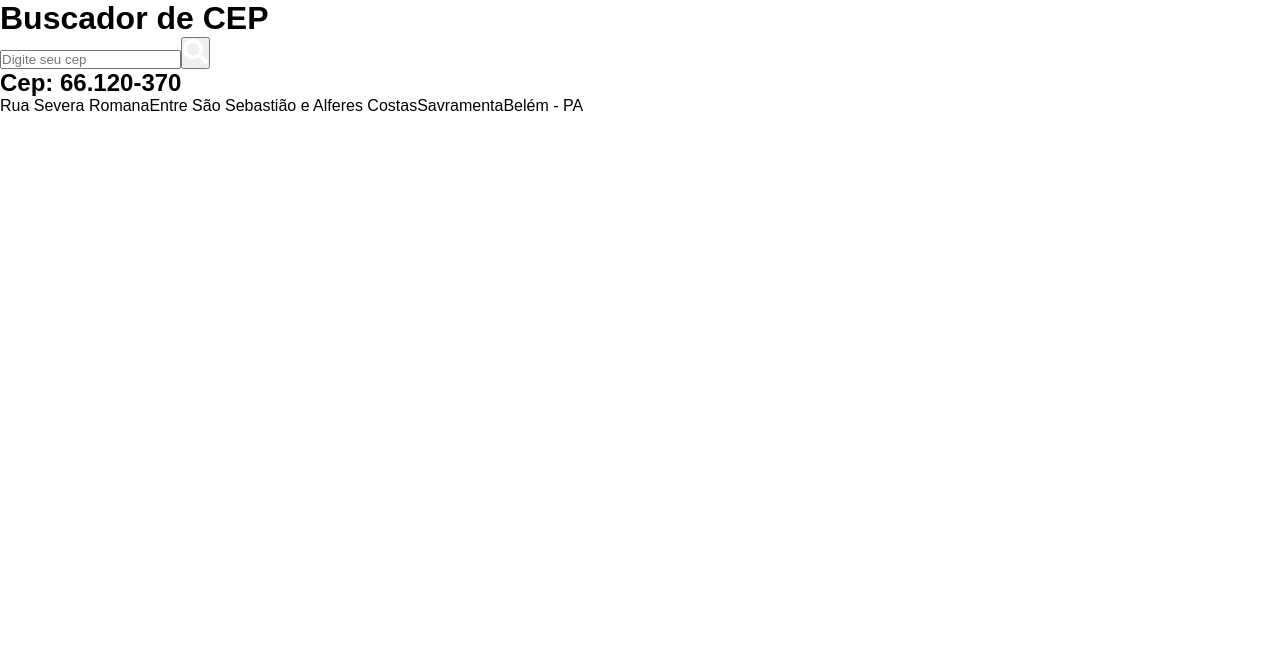
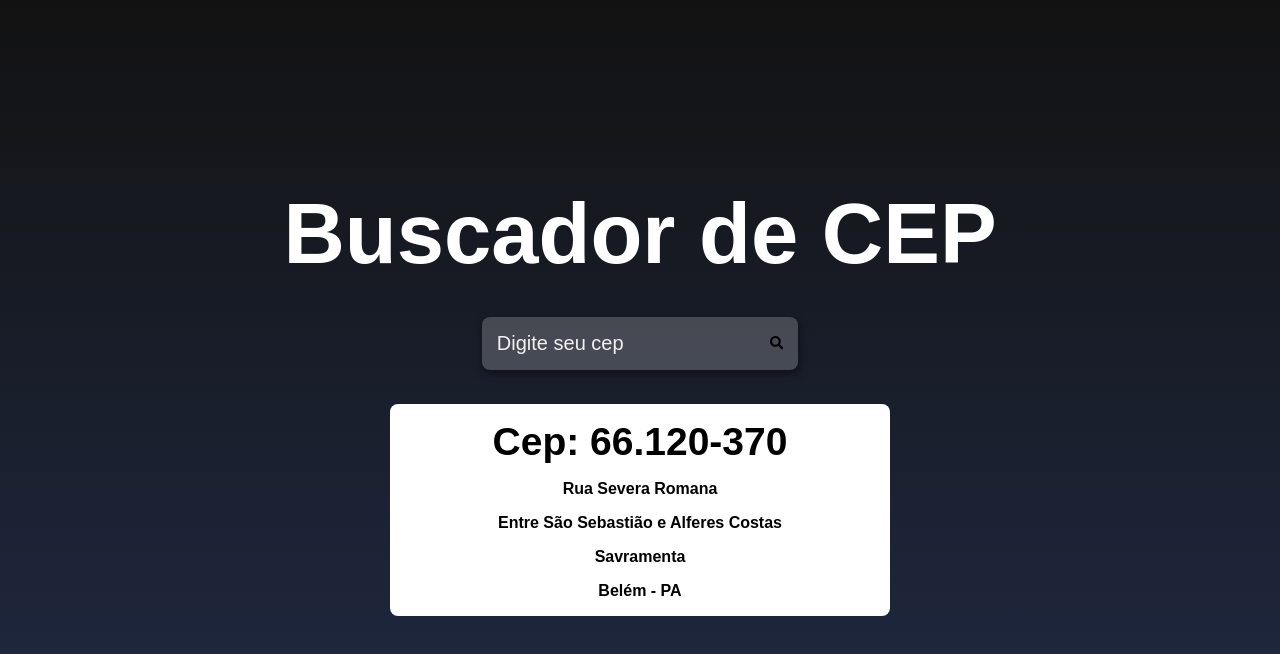
Before and after one commit to elieljuniorm/buscador, a React (Create React App) app: page / in a window 1280 px wide. Shown: the top 654 px of the page. Built offline with nearby package versions, Linux system fonts and the light colour scheme; the HTML template or start-up script is replaced by a standard one.

Commit message:
finalizando estilos

```diff
--- a/src/main/Container.js
+++ b/src/main/Container.js
@@ -14,7 +14,7 @@
             <input type='text' placeholder='Digite seu cep'/>
 
             <button className={ styles.buttonSearch }>
-                <FaSearch size={25} color='#fff'/>
+                <FaSearch/>
             </button>
         </div>
 
--- a/src/main/Container.module.css
+++ b/src/main/Container.module.css
@@ -0,0 +1,83 @@
+.container{
+    height: 100vh;
+    display: flex;
+    justify-content: center;
+    align-items: center;
+    flex-direction: column;
+    background: linear-gradient(#121212, #212b46);
+}
+.title{
+    font-size: 85px;
+    color: white;
+    animation: flipTitle 2s;
+}
+@keyframes flipTitle{
+    from{
+        transform: rotateX(90deg);
+    }
+    top{
+        transform: rotateX(0deg);
+    }
+}
+
+.containerInput{
+    background-color: rgba(255, 255, 255, 0.2);
+    padding: 15px;
+    margin: 34px 0px;
+    display: flex;
+    border-radius: 8px;
+    box-shadow: 1px 3px 8px rgba(0, 0, 0, 0.5);
+}
+.containerInput input{
+    background-color: transparent;
+    border: 0;
+    font-size: 20px;
+    color: white;
+    outline: none;
+    margin-right: 8px;
+}
+.containerInput input::placeholder{
+    color: #f1f1f1;
+}
+.buttonSearch{
+    background-color: transparent;
+    border: 0;
+    display: flex;
+    justify-content: center;
+    align-items: center;
+    cursor: pointer;
+    transition: transform 0.5s;
+}
+.buttonSearch:hover{
+    transform: scale(1.2);
+}
+main{
+    display: flex;
+    justify-content: center;
+    align-items: center;
+    flex-direction: column;
+    background-color: #FFF;
+    width: 500px;
+    border-radius: 8px;
+}
+.main h2{
+    margin: 16px 0;
+    font-size: 39px;
+}
+main span{
+    margin-bottom: 16px;
+    font-weight: bold;
+}
+
+@media (max-width: 620px){
+    .title{
+        font-size: 60px;
+    }
+    main h2{
+        font-size: 28px;
+    }
+    .main{
+        width: 80%;
+        min-height: 250px;
+    }
+}
```
